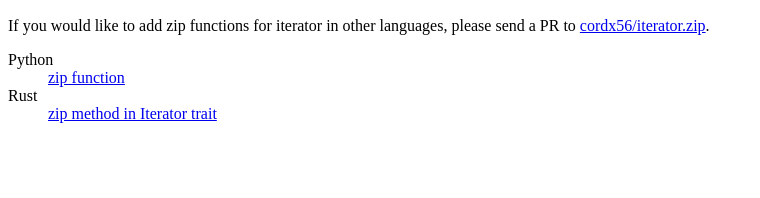
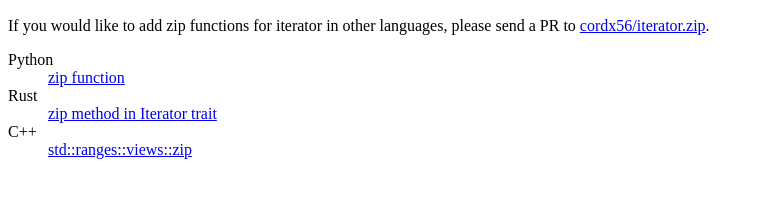
Before and after one commit to cordx56/iterator.zip, a plain HTML site: page index.html in a window 1280 px wide. Shown: the part 110-308 px from the top of the page, without its empty margins (0-760 px from the left). Drawn offline with Linux system fonts and the light colour scheme.

Commit message:
add C++ std::ranges::views::zip

```diff
--- a/index.html
+++ b/index.html
@@ -30,6 +30,10 @@
       <dd>
         <a href="https://doc.rust-lang.org/core/iter/trait.Iterator.html#method.zip">zip method in Iterator trait</a>
       </dd>
+      <dt>C++</dt>
+      <dd>
+        <a href="https://en.cppreference.com/w/cpp/ranges/zip_view">std::ranges::views::zip</a>
+      </dd>
     </dl>
   </body>
 </html>
```
